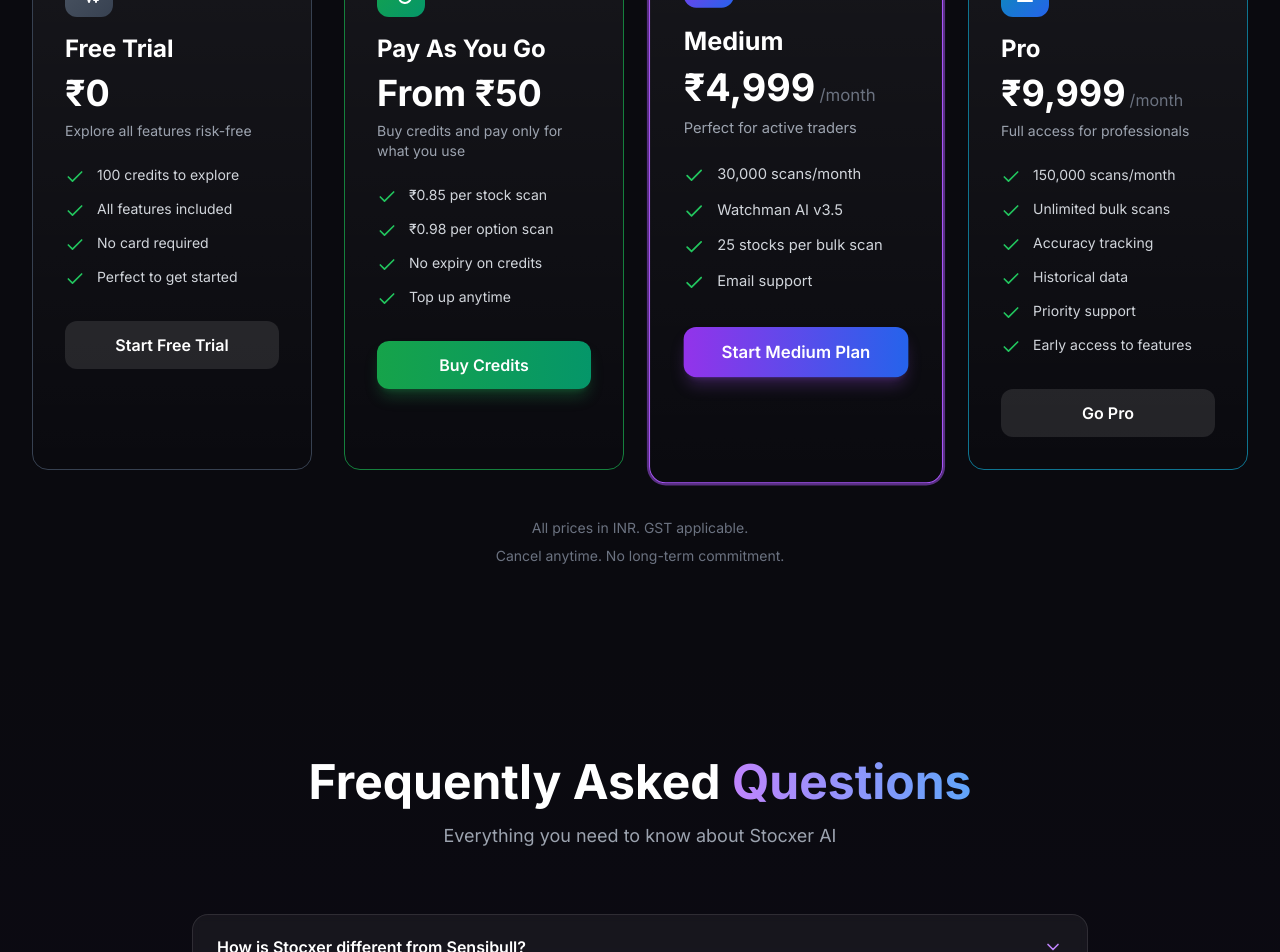
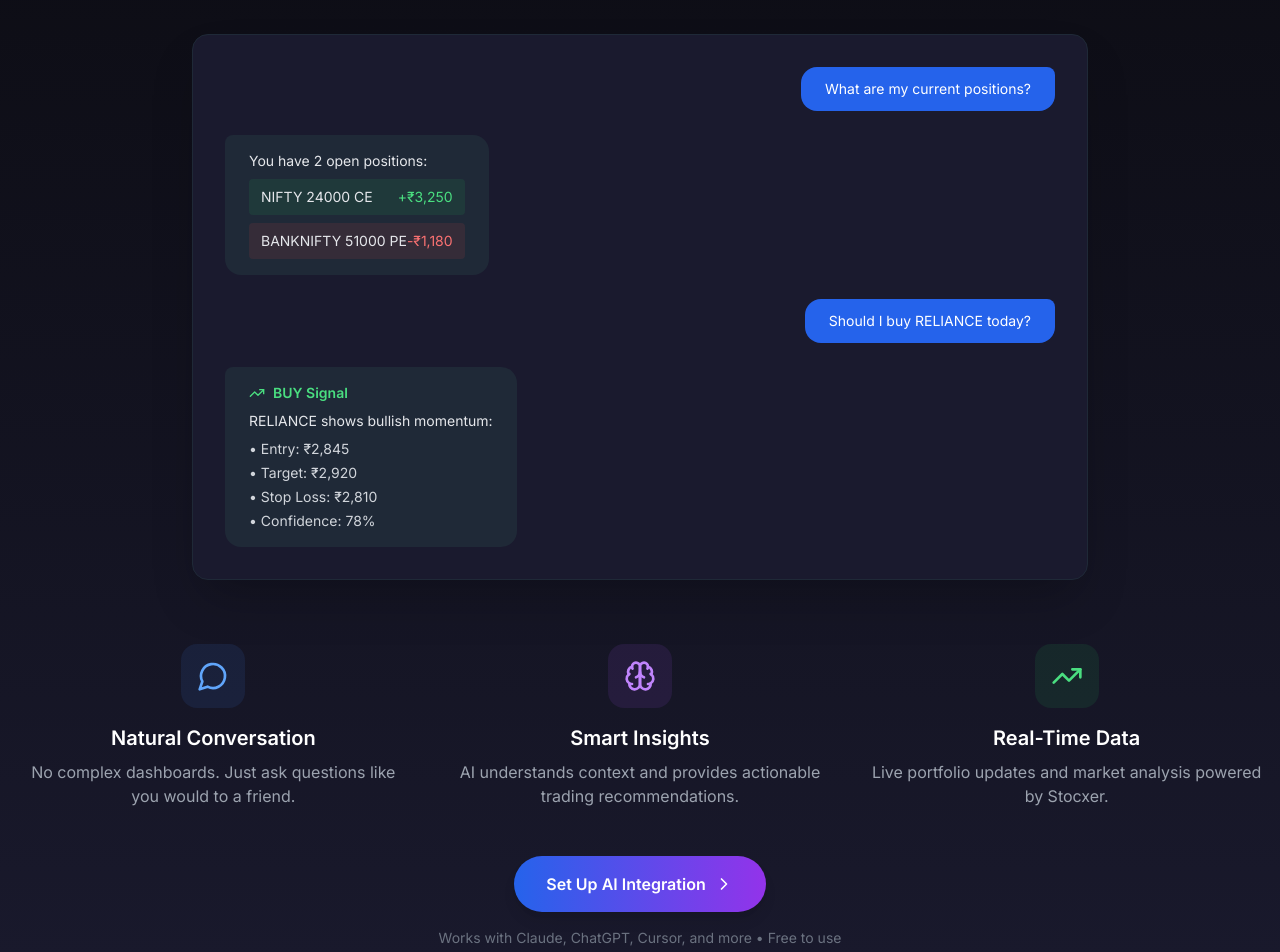
Before and after one commit to fdscoop/stocxer, a Next.js app in the folder frontend/: page /landing in a window 1280 px wide. Shown: the part 5500-6452 px from the top of the page. Built offline with nearby package versions, Linux system fonts and the light colour scheme.

Commit message:
Add user-friendly AI integration section to landing page

```diff
--- a/frontend/app/landing/page.tsx
+++ b/frontend/app/landing/page.tsx
@@ -5,6 +5,7 @@
 import CompetitorComparison from '@/components/landing/CompetitorComparison'
 import WatchmanAISection from '@/components/landing/WatchmanAISection'
 import AnalysisFeaturesDetail from '@/components/landing/AnalysisFeaturesDetail'
+import AIIntegrationSection from '@/components/landing/AIIntegrationSection'
 import PricingSection from '@/components/landing/PricingSection'
 import FAQSection from '@/components/landing/FAQSection'
 import DisclaimerSection from '@/components/landing/DisclaimerSection'
@@ -66,6 +67,9 @@
             {/* Analysis Features Detail - ICT + Options + Sentiment */}
             <AnalysisFeaturesDetail />
 
+            {/* AI Integration - Talk to Your Trading Account */}
+            <AIIntegrationSection />
+
             {/* Pricing Section */}
             <section id="pricing">
                 <PricingSection />
--- /dev/null
+++ b/frontend/components/landing/AIIntegrationSection.tsx
@@ -0,0 +1,136 @@
+'use client'
+
+import React from 'react'
+import { MessageCircle, Brain, TrendingUp, ChevronRight } from 'lucide-react'
+import Link from 'next/link'
+
+export default function AIIntegrationSection() {
+  return (
+    <section className="py-24 px-4 bg-gradient-to-b from-[#0a0a0f] to-[#1a1a2e]">
+      <div className="max-w-7xl mx-auto">
+        {/* Header */}
+        <div className="text-center mb-16">
+          <div className="inline-flex items-center gap-2 px-4 py-2 bg-blue-500/10 border border-blue-500/20 rounded-full mb-6">
+            <Brain className="w-4 h-4 text-blue-400" />
+            <span className="text-sm font-medium text-blue-400">NEW FEATURE</span>
+          </div>
+          <h2 className="text-4xl md:text-5xl font-bold text-white mb-6">
+            Talk to Your Trading Account
+          </h2>
+          <p className="text-xl text-gray-400 max-w-3xl mx-auto">
+            Connect Stocxer to ChatGPT, Claude, or your favorite AI assistant.
+            Get market analysis and portfolio insights through simple conversation.
+          </p>
+        </div>
+
+        {/* Visual Demo */}
+        <div className="max-w-4xl mx-auto mb-16">
+          <div className="bg-[#1a1a2e] border border-gray-800 rounded-2xl p-8 shadow-2xl">
+            {/* Chat Interface Mockup */}
+            <div className="space-y-6">
+              {/* User Message */}
+              <div className="flex justify-end">
+                <div className="bg-blue-600 text-white px-6 py-3 rounded-2xl rounded-tr-sm max-w-md">
+                  <p className="text-sm">What are my current positions?</p>
+                </div>
+              </div>
+
+              {/* AI Response */}
+              <div className="flex justify-start">
+                <div className="bg-gray-800 text-gray-200 px-6 py-4 rounded-2xl rounded-tl-sm max-w-md">
+                  <p className="text-sm mb-2">You have 2 open positions:</p>
+                  <div className="space-y-2 text-sm">
+                    <div className="flex justify-between items-center bg-green-500/10 px-3 py-2 rounded">
+                      <span>NIFTY 24000 CE</span>
+                      <span className="text-green-400">+₹3,250</span>
+                    </div>
+                    <div className="flex justify-between items-center bg-red-500/10 px-3 py-2 rounded">
+                      <span>BANKNIFTY 51000 PE</span>
+                      <span className="text-red-400">-₹1,180</span>
+                    </div>
+                  </div>
+                </div>
+              </div>
+
+              {/* User Message */}
+              <div className="flex justify-end">
+                <div className="bg-blue-600 text-white px-6 py-3 rounded-2xl rounded-tr-sm max-w-md">
+                  <p className="text-sm">Should I buy RELIANCE today?</p>
+                </div>
+              </div>
+
+              {/* AI Response */}
+              <div className="flex justify-start">
+                <div className="bg-gray-800 text-gray-200 px-6 py-4 rounded-2xl rounded-tl-sm max-w-md">
+                  <div className="flex items-center gap-2 mb-2">
+                    <TrendingUp className="w-4 h-4 text-green-400" />
+                    <p className="text-sm font-semibold text-green-400">BUY Signal</p>
+                  </div>
+                  <p className="text-sm mb-2">RELIANCE shows bullish momentum:</p>
+                  <ul className="text-sm space-y-1 text-gray-300">
+                    <li>• Entry: ₹2,845</li>
+                    <li>• Target: ₹2,920</li>
+                    <li>• Stop Loss: ₹2,810</li>
+                    <li>• Confidence: 78%</li>
+                  </ul>
+                </div>
+              </div>
+            </div>
+          </div>
+        </div>
+
+        {/* Benefits Grid */}
+        <div className="grid md:grid-cols-3 gap-8 mb-12">
+          <div className="text-center">
+            <div className="w-16 h-16 bg-blue-500/10 rounded-2xl flex items-center justify-center mx-auto mb-4">
+              <MessageCircle className="w-8 h-8 text-blue-400" />
+            </div>
+            <h3 className="text-xl font-semibold text-white mb-2">
+              Natural Conversation
+            </h3>
+            <p className="text-gray-400">
+              No complex dashboards. Just ask questions like you would to a friend.
+            </p>
+          </div>
+
+          <div className="text-center">
+            <div className="w-16 h-16 bg-purple-500/10 rounded-2xl flex items-center justify-center mx-auto mb-4">
+              <Brain className="w-8 h-8 text-purple-400" />
+            </div>
+            <h3 className="text-xl font-semibold text-white mb-2">
+              Smart Insights
+            </h3>
+            <p className="text-gray-400">
+              AI understands context and provides actionable trading recommendations.
+            </p>
+          </div>
+
+          <div className="text-center">
+            <div className="w-16 h-16 bg-green-500/10 rounded-2xl flex items-center justify-center mx-auto mb-4">
+              <TrendingUp className="w-8 h-8 text-green-400" />
+            </div>
+            <h3 className="text-xl font-semibold text-white mb-2">
+              Real-Time Data
+            </h3>
+            <p className="text-gray-400">
+              Live portfolio updates and market analysis powered by Stocxer.
+            </p>
+          </div>
+        </div>
+
+        {/* CTA */}
+        <div className="text-center">
+          <Link href="/mcp">
+            <button className="group inline-flex items-center gap-2 px-8 py-4 bg-gradient-to-r from-blue-600 to-purple-600 hover:from-blue-700 hover:to-purple-700 text-white font-semibold rounded-full transition-all shadow-lg hover:shadow-xl">
+              <span>Set Up AI Integration</span>
+              <ChevronRight className="w-5 h-5 group-hover:translate-x-1 transition-transform" />
+            </button>
+          </Link>
+          <p className="text-sm text-gray-500 mt-4">
+            Works with Claude, ChatGPT, Cursor, and more • Free to use
+          </p>
+        </div>
+      </div>
+    </section>
+  )
+}
```
